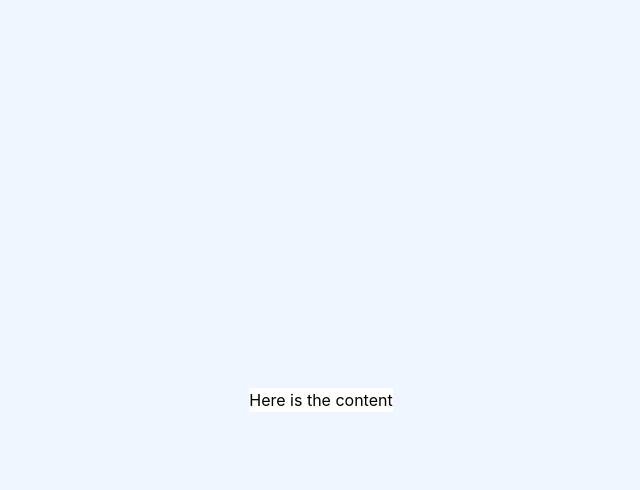
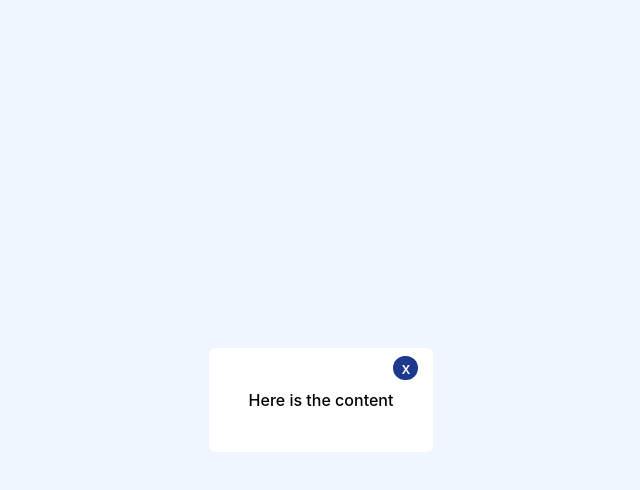
Before and after one commit to nxvv/stand-up, a React (Vite) app: page / in a window 1280 px wide. Both pictures are taken after a click on the button "Commencer". Shown: the top 490 px of the page, without its empty margins (319-959 px from the left). Built offline with nearby package versions, Linux system fonts and the light colour scheme.

Commit message:
modal stuff done

```diff
--- a/src/components/modals/ModalButton.jsx
+++ b/src/components/modals/ModalButton.jsx
@@ -13,7 +13,7 @@ export default function ModalButton() {
         >
             Commencer
         </button>
-        {showModal && createPortal(<ModalContent  />, document.body)}
+        {showModal && createPortal(<ModalContent closeModal={() => setShowModal(false)}  />, document.body)}
     </>
   )
 }
--- a/src/components/modals/ModalContent.jsx
+++ b/src/components/modals/ModalContent.jsx
@@ -1,8 +1,15 @@
-export default function () {
+export default function ModalContent({closeModal}) {
+
+
   return (
     <div className="fixed inset-0 bg-blue-50 flex justify-center items-center">
-        <div className="bg-white">
+        <div className="relative bg-white font-medium p-10 rounded-md">
             Here is the content
+            <button
+            onClick={closeModal}
+            className="absolute top-2 text-white tracking-normal bg-blue-900 rounded-full border-none cursor-pointer px-2">
+              x
+            </button>
         </div>
     </div>
   )
```
